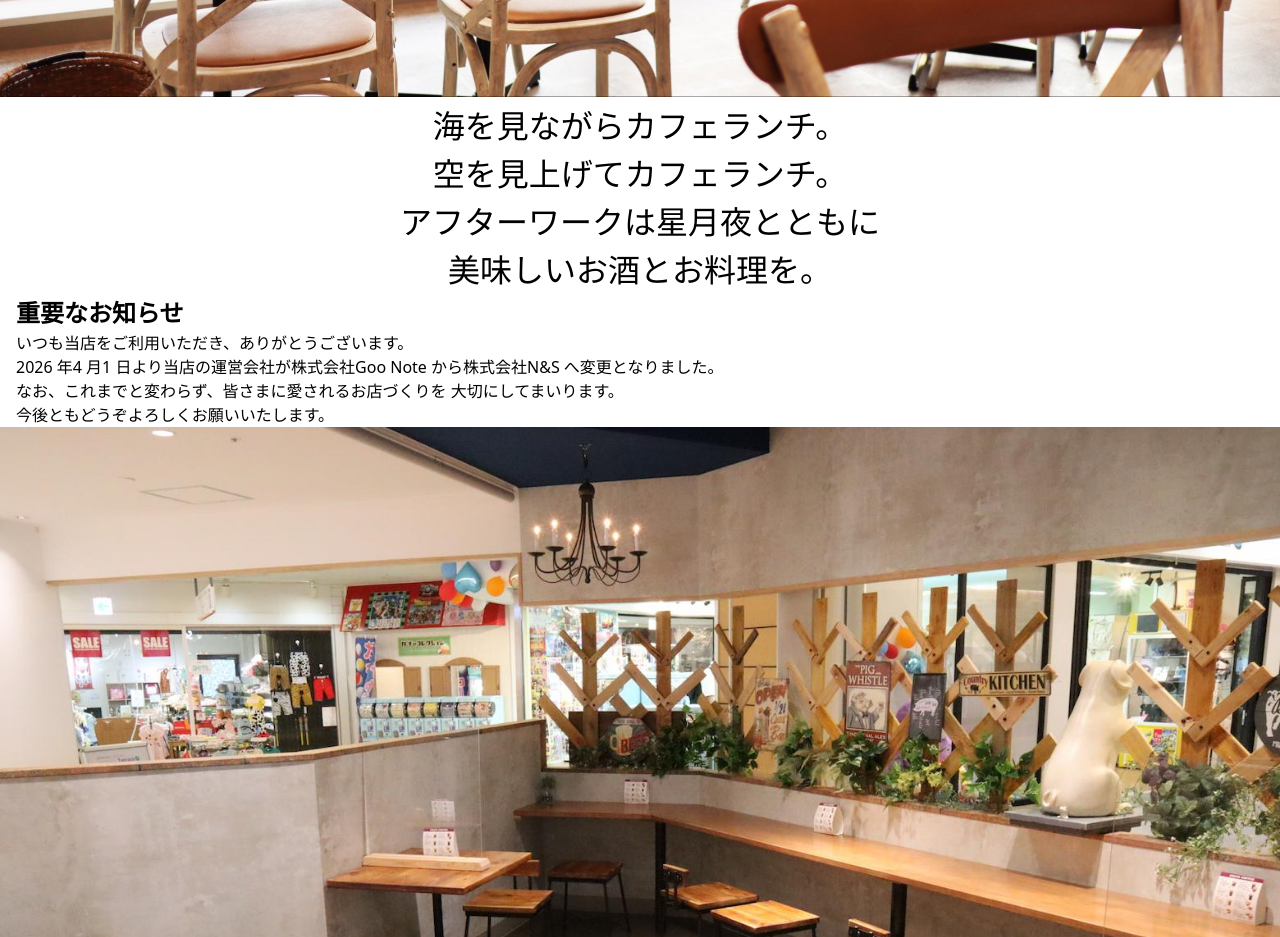
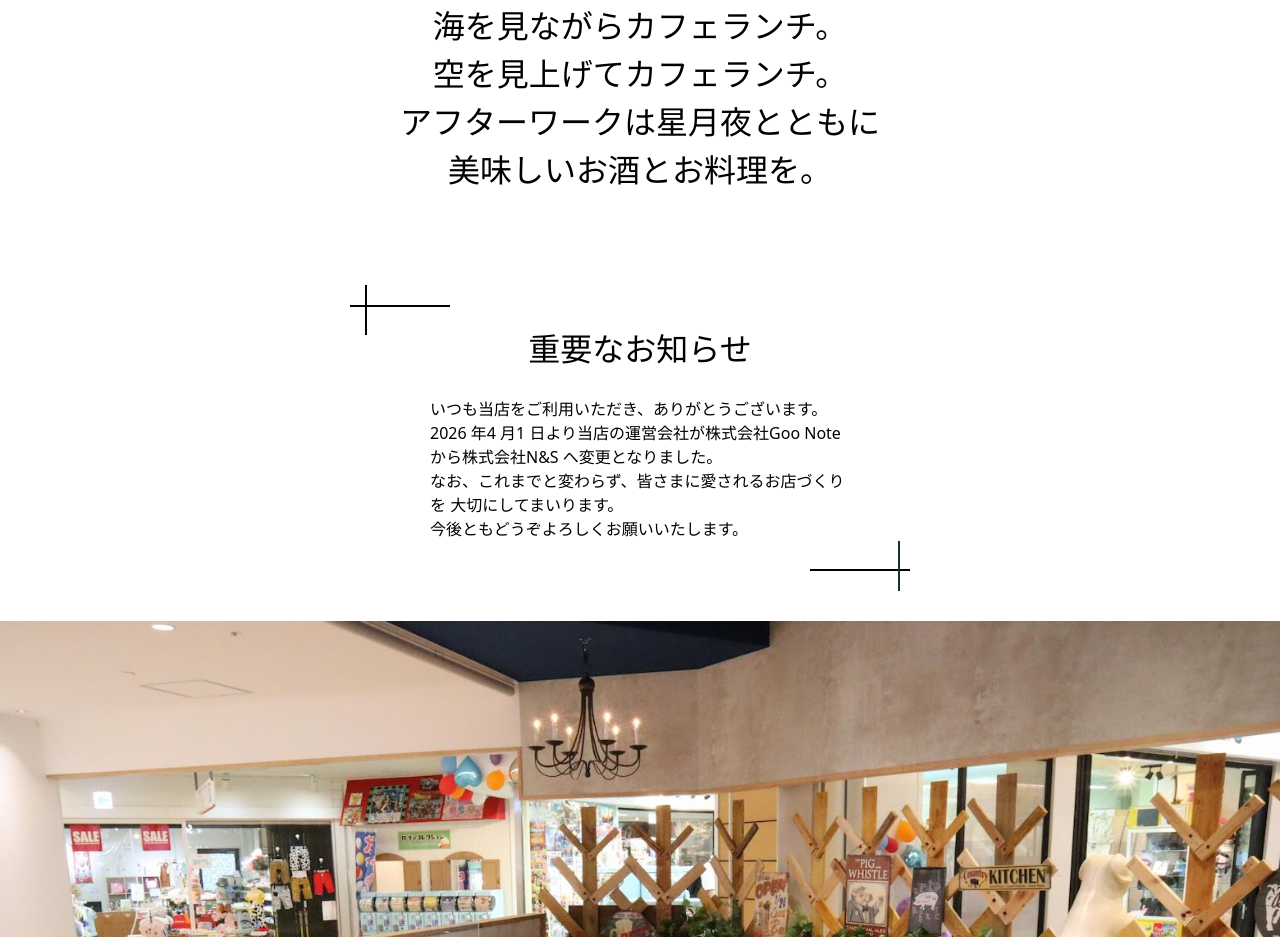
Before and after one commit to rody-1988/js-02, a website: page index.html in a window 1280 px wide. Shown: the part 723-1660 px from the top of the page. Drawn offline with nearby package versions, Linux system fonts and the light colour scheme; a web font is replaced by a local one.

Commit message:
news仮完成

```diff
--- a/index.html
+++ b/index.html
@@ -131,8 +131,10 @@
       </section>
 
       <!-- お知らせ -->
-      <section class="p-news l-container">
+      <section class="p-news">
+        <div class="l-container">
           <h2 class="p-news__title">重要なお知らせ</h2>
+          <div class="p-news__line">
             <p class="p-news__text">
               いつも当店をご利用いただき、ありがとうございます。
             </p>
@@ -145,6 +147,8 @@
               大切にしてまいります。
             </p>
             <p class="p-news__text">今後ともどうぞよろしくお願いいたします。</p>
+          </div>
+        </div>
       </section>
 
       <!-- 画像タイトル -->
@@ -153,7 +157,9 @@
       </div>
 
       <!-- lunch -->
-      <section id="lunch" class="p-lunch l-container">
+      <section id="lunch" class="p-lunch">
+        <div class="l-container">
+
           <h2 class="c-section__title">Lunch<span>11:00~14:00</span></h2>
           <div class="p-lunch__wrapper">
             <article class="p-lunch__card">
@@ -229,6 +235,7 @@
               <p class="p-lunch__price">
                 ¥950<span class="p-lunch__tax">（税込）</span>
               </p>
+            </div>
           </div>
         </div>
         <!-- l-grid -->
--- a/scss/layout/_header.scss
+++ b/scss/layout/_header.scss
@@ -2,7 +2,7 @@
 
 .l-header {
   background-color: rgba($color: white, $alpha: 0);
-  margin-bottom: $space-l;
+  // margin-bottom: $space-l;
   position: fixed;
   top: 0;
   right: 0;
--- a/scss/project/_fv.scss
+++ b/scss/project/_fv.scss
@@ -1,10 +1,11 @@
 @use "../foundation" as *;
 
 .p-fv {
-  margin-top: 100px;
+  margin-bottom: $space-xl;
+
+  &__content-text {
+    font-family: $font-kokoro;
+    font-size: 32px;
+    text-align: center;
+  }
 }
-.p-fv__content-text {
-  font-family: $font-kokoro;
-  font-size: 32px;
-  text-align: center;
-}
--- a/scss/project/_news.scss
+++ b/scss/project/_news.scss
@@ -1 +1,69 @@
 @use "../foundation" as *;
+
+.p-news {
+  text-align: center;
+  margin-bottom: $space-xl;
+  & .l-container {
+    max-width: 600px;
+    margin: 0 auto;
+    padding-inline: 60px;
+    position: relative;
+
+    //左上ライン
+    &::before {
+      content: "";
+      position: absolute;
+      top: 30px;
+      left: 10px;
+      width: 100px;
+      height: 2px;
+      background-color: #000;
+    }
+    &::after {
+      content: "";
+      position: absolute;
+      top: 10px;
+      left: 25px;
+      width: 2px;
+      height: 50px;
+      background-color: #000;
+    }
+  }
+  &__line {
+    position: relative; // 右下の基準点にする
+    max-width: 600px;
+    padding-inline: 30px;
+    // 右下の横棒
+    &::before {
+      content: "";
+      position: absolute;
+      bottom: -30px; // マイナスで枠の外側に飛び出させる
+      right: -30px;
+      width: 100px;
+      height: 2px;
+      background-color: #000;
+    }
+
+    // 右下の縦棒
+    &::after {
+      content: "";
+      position: absolute;
+      bottom: -50px;
+      right: -20px;
+      width: 2px;
+      height: 50px;
+      background-color: #1a331e;
+    }
+  }
+
+  &__title {
+    font-size: 32px;
+    font-weight: normal;
+    padding-top: 50px;
+    margin-top: 16px;
+    margin-bottom: $space-m;
+  }
+  &__text {
+    text-align: left;
+  }
+}
```
Also changed, not shown: assets/css/style.css, 1 other file. Lines whose indentation alone changed are shown as unchanged.
